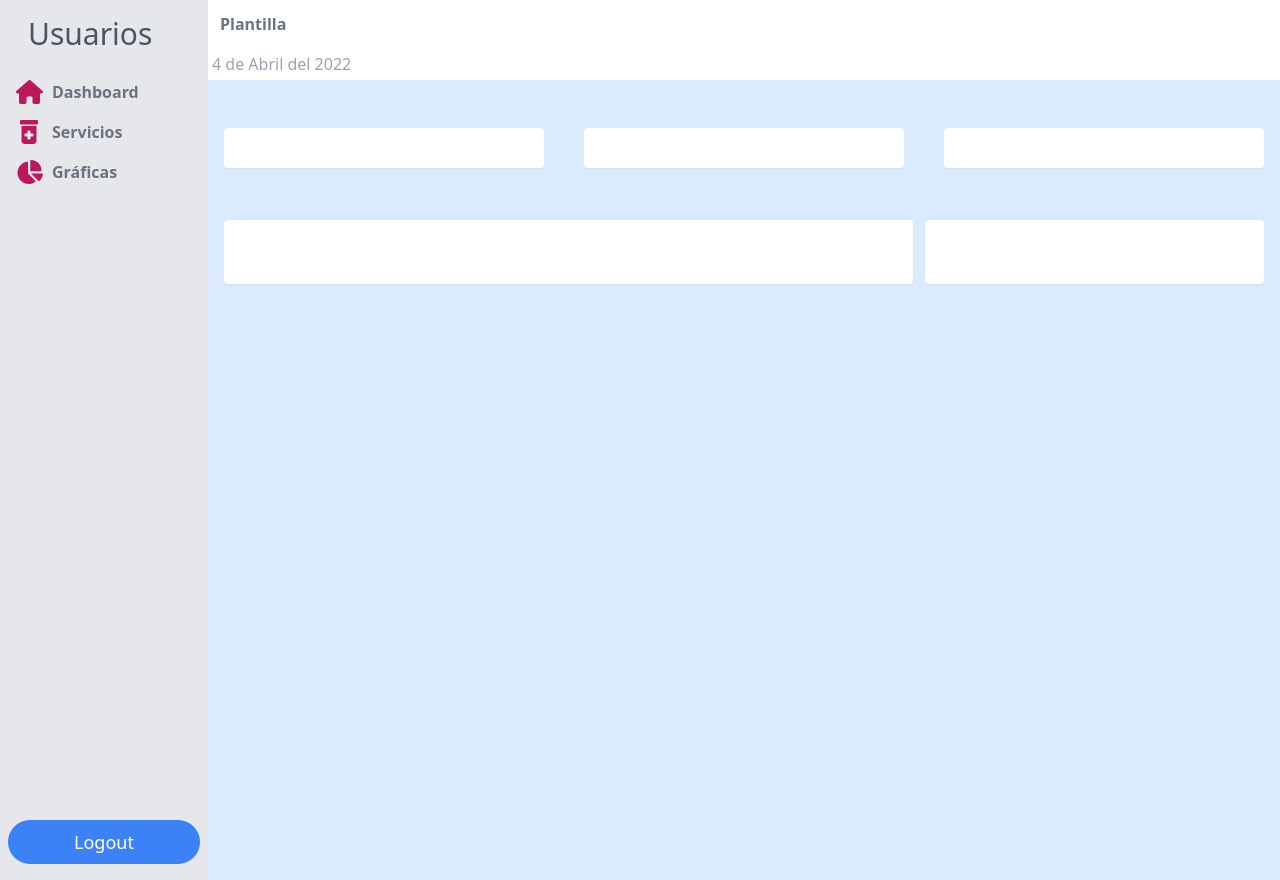
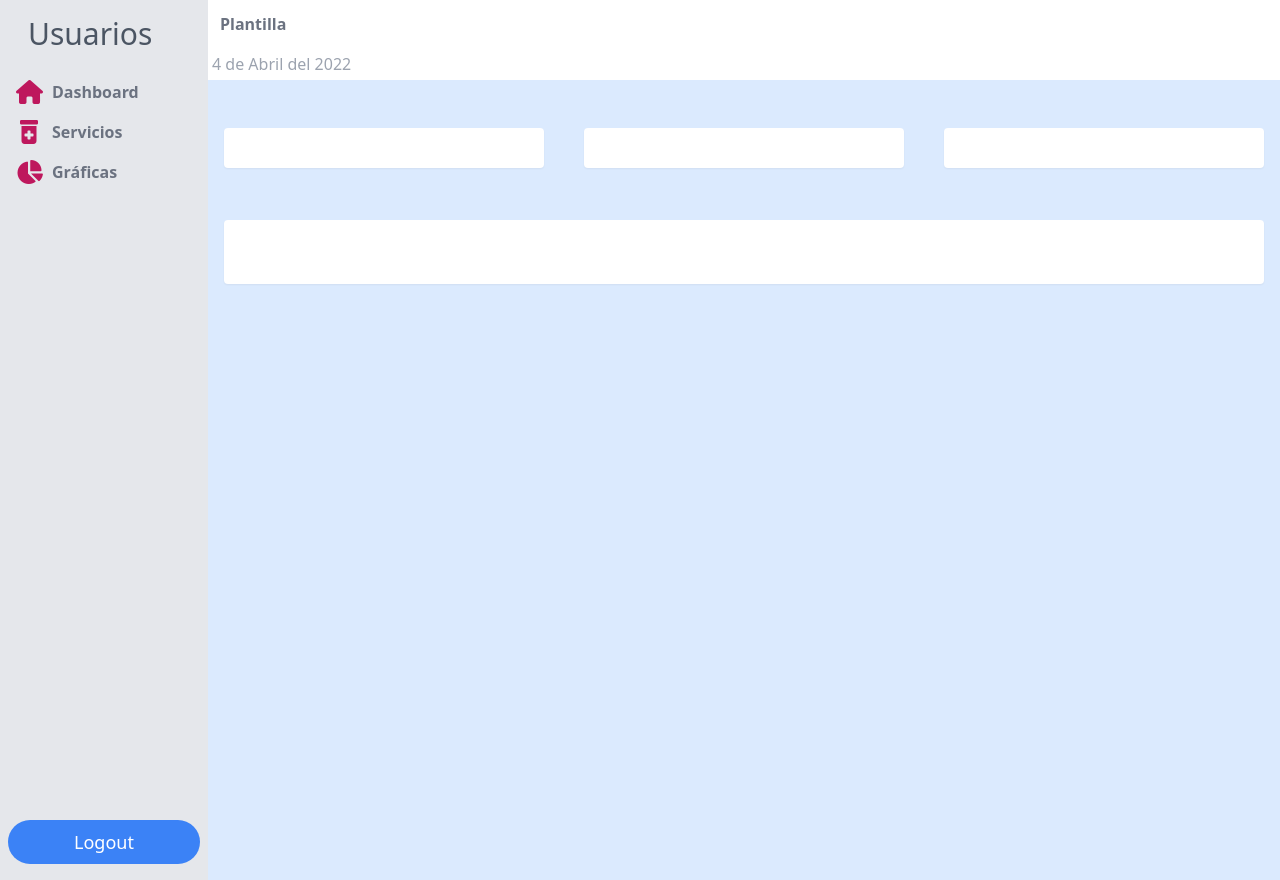
Before and after one commit to JesusxAguirre/Sistema-universidad, a PHP site: page /index.php?pagina=servicios in a window 1280 px wide. Run offline with PHP 8.4, Linux system fonts and the light colour scheme; style sheets or scripts are compiled from the project's sources.

Commit message:
Acomodando grids en servicios php

```diff
--- a/vista/servicios.php
+++ b/vista/servicios.php
@@ -46,13 +46,9 @@
                     <!--Aqui terminan las Grid -->
                 </div>
 
-                <div class=" mt-5 grid  lg:grid-cols-3  md:grid-cols-3 p-4 gap-3">
+                <div class=" mt-5 grid  lg:grid-cols-1  md:grid-cols-2 p-4 gap-3">
 
 <div class="col-span-2 flex flex-col   p-8 bg-white rounded shadow-sm">
-
-</div>
-
-<div class=" flex flex-col   p-5 bg-white rounded shadow-sm">
 
 </div>
 
```
